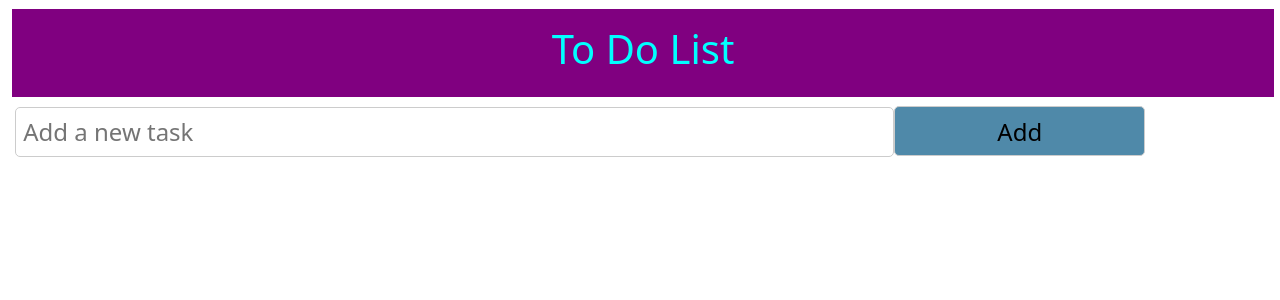
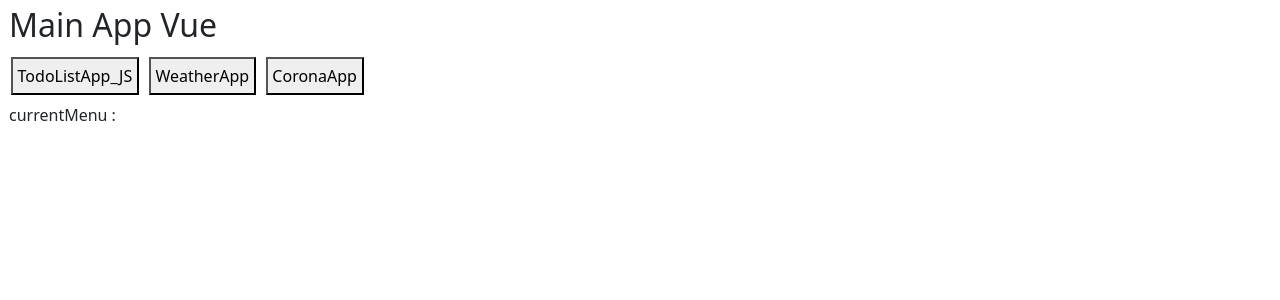
Before and after one commit to yojulab/with_vue, a Vue app: page / in a window 1280 px wide. Shown: the top 300 px of the page. Built offline with nearby package versions, Linux system fonts and the light colour scheme.

Commit message:
add build with doc

```diff
--- a/src/App.vue
+++ b/src/App.vue
@@ -1,7 +1,16 @@
 <template>
-  <keep-alive>
-    <component :is="currentApp"></component>
-  </keep-alive>
+  <h2>Main App Vue</h2>
+  <button @click="currentMenu = 'TodoListApp_JS'">TodoListApp_JS</button>
+  <!-- <button @click="currentMenu = 'TodoList'">TodoList</button> -->
+  <!-- <button @click="currentMenu = 'TodoListEvents'">TodoListEvents</button> -->
+  <button @click="currentMenu = 'WeatherApp'">WeatherApp</button>
+  <button @click="currentMenu = 'CoronaApp'">CoronaApp</button>
+  <div>
+    currentMenu : {{ currentMenu }}
+    <keep-alive>
+      <component :is="currentMenu"></component>
+    </keep-alive>
+  </div>
 </template>
 
 <script>
@@ -15,7 +24,7 @@ export default {
   name: "App",
   data() {
     return {
-      currentApp: "TodoListApp_JS",
+      currentMenu: "",
     };
   },
   components: {
@@ -28,4 +37,9 @@ export default {
 };
 </script>
 
-<style></style>
+<style scoped>
+button {
+  padding: 0.3rem;
+  margin: 0.3rem;
+}
+</style>
```
Also changed, not shown: 30 other files (tests, documents, lock files or other folders).
